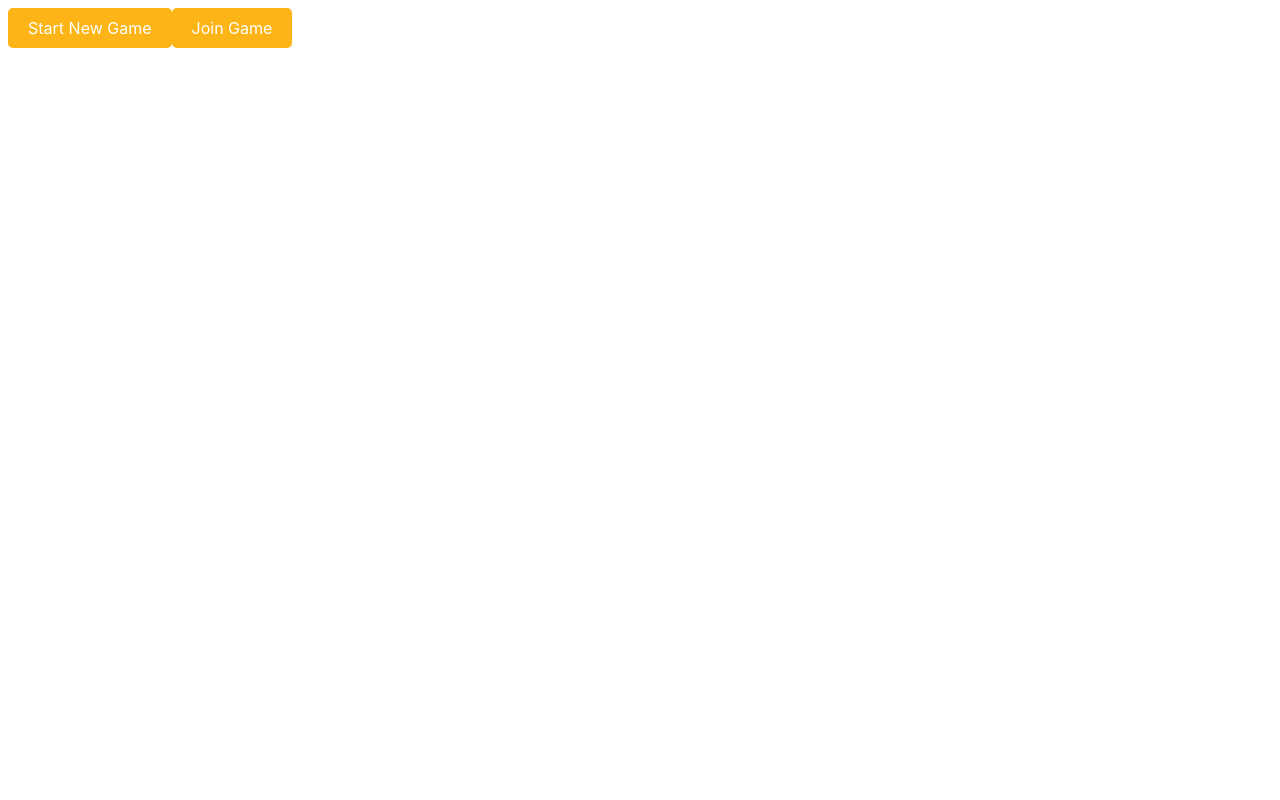
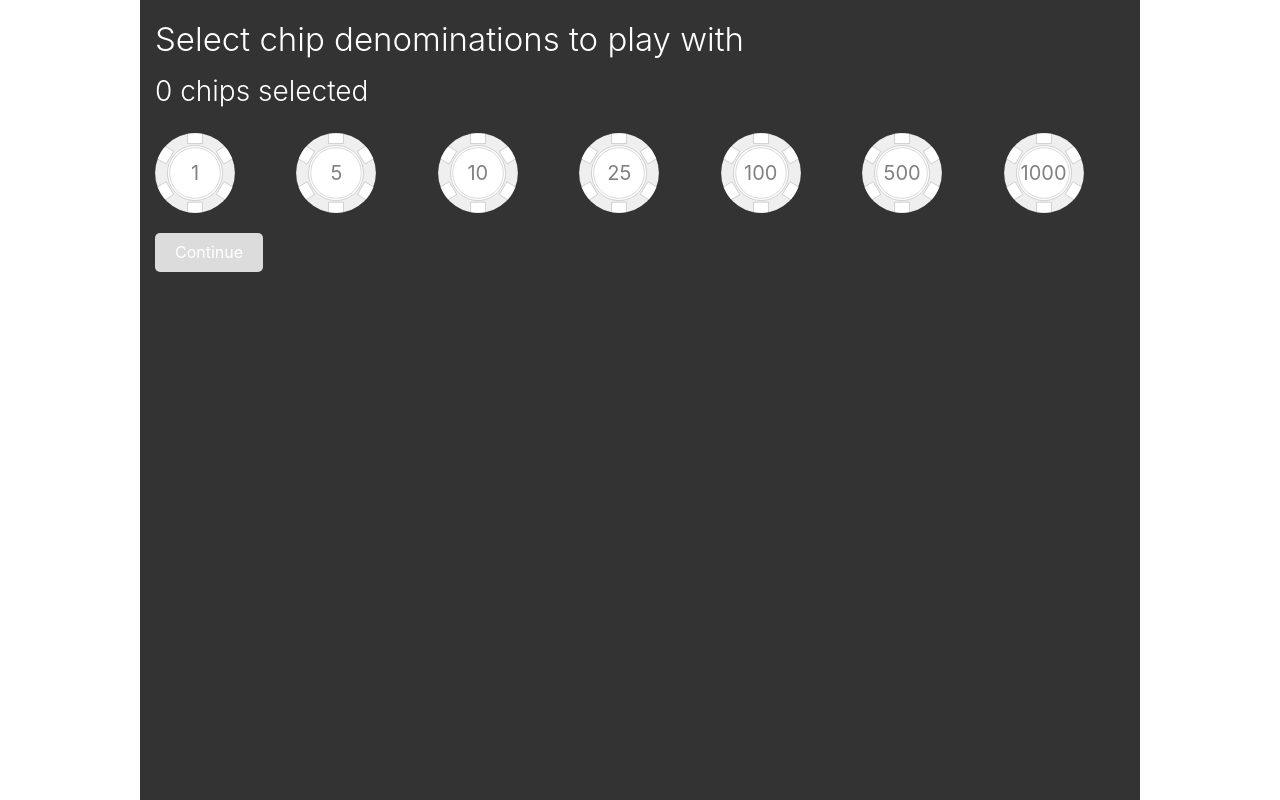
Before and after one commit to jimmaaay/virtual-poker-chips, a React (Create React App) app: page /setup in a window 1280 px wide. Built offline with nearby package versions, Linux system fonts and the light colour scheme.

Commit message:
Created ChipSelector view

```diff
--- a/package.json
+++ b/package.json
@@ -3,6 +3,8 @@
   "version": "0.1.0",
   "private": true,
   "dependencies": {
+    "@reach/router": "^1.2.1",
+    "normalize.css": "^8.0.1",
     "react": "^16.9.0",
     "react-dom": "^16.9.0",
     "react-scripts": "3.1.2",
--- a/src/GlobalStyles.ts
+++ b/src/GlobalStyles.ts
@@ -1,9 +1,18 @@
 import { createGlobalStyle } from 'styled-components';
 
 const GlobalStyles = createGlobalStyle`
+  *, *::before, *::after {
+    box-sizing: border-box;
+  }
+
   html {
     font-size: 62.5%;
     font-family: -apple-system, BlinkMacSystemFont, "Segoe UI", Roboto, Helvetica, Arial, sans-serif, "Apple Color Emoji", "Segoe UI Emoji", "Segoe UI Symbol";
+    line-height: 1.5;
+  }
+
+  p {
+    margin: 0 0 2.5rem;
   }
 `;
 
--- a/src/components/Headings/Headings.tsx
+++ b/src/components/Headings/Headings.tsx
@@ -8,6 +8,13 @@ import styled from 'styled-components';
 const sharedHeadingStyles = `
   line-height: 1.2;
   font-weight: 300;
+  margin: 0 0 2.5rem;
+
+  + h1,
+  + h2,
+  + h3 {
+    margin-top: -1rem;
+  }
 `;
 
 export const H1 = styled.h1`
@@ -20,7 +27,7 @@ export const H2 = styled.h2`
   font-size: 3.3rem;
 `
 
-export const h3 = styled.h3`
+export const H3 = styled.h3`
   ${sharedHeadingStyles}
   font-size: 2.8rem;
 `;
--- a/src/components/PokerChip/PokerChip.tsx
+++ b/src/components/PokerChip/PokerChip.tsx
@@ -9,7 +9,8 @@ interface PokerChipProps {
   /**
    * A function that will be called when the PokerChip is clicked
    */
-  onClick: MouseEventHandler<HTMLButtonElement>;
+  onClick: any;
+  // onClick: (args: { chipValue: number, event: MouseEventHandler<HTMLButtonElement> }) => void;
 
   /**
    * Controls the chip transparency
@@ -84,7 +85,7 @@ const PokerChip = (props: PropsWithChildren<PokerChipProps>) => {
     <ChipButton
       transparent={transparent}
       chipColour={chipColour}
-      onClick={onClick}
+      onClick={(event) => {onClick({ event, chipValue })}}
       disabled={disabled}
     >
       <ChipSVG xmlns="http://www.w3.org/2000/svg" viewBox="0 0 496.159 496.159">
--- a/src/index.tsx
+++ b/src/index.tsx
@@ -1,13 +1,34 @@
 import React, { Fragment } from 'react';
 import ReactDOM from 'react-dom';
+import { Router } from '@reach/router';
+import styled from 'styled-components';
+import 'normalize.css';
 import GlobalStyles from './GlobalStyles';
 import Welcome from './views/Welcome/Welcome';
+import Game from './views/Game/Game';
+import ChipSelector from './views/ChipSelector/ChipSelector';
 import * as serviceWorker from './serviceWorker';
+
+const Container = styled.main`
+  padding: 2rem 1.5rem;
+  max-width: 100rem;
+  margin: 0 auto;
+  min-height: 100vh;
+  background: #333;
+  color: #fff;
+`;
+
 
 ReactDOM.render(
   <Fragment>
     <GlobalStyles />
-    <Welcome />
+    <Container>
+      <Router>
+        <Welcome path="/" />
+        <ChipSelector path="/setup" />
+        <Game path="/game/:id" />
+      </Router>
+    </Container>
   </Fragment>,
   document.getElementById('root'),
 );
--- /dev/null
+++ b/src/views/ChipSelector/ChipSelector.tsx
@@ -0,0 +1,72 @@
+import React, { useState } from 'react';
+import { RouteComponentProps, navigate } from '@reach/router';
+import styled from 'styled-components';
+import PokerChip, { chipColours } from '../../components/PokerChip/PokerChip';
+import Button from '../../components/Button/Button';
+import { H2, H3 } from '../../components/Headings/Headings';
+
+const ChipSection = styled.div`
+  display: grid;
+  grid-template-columns: repeat(auto-fit, minmax(8rem, 1fr));
+  grid-gap: 2rem;
+  margin: 0 0 2rem;
+`;
+
+const ChipSelector = (props: RouteComponentProps) => {
+
+  const [state, setState] = useState({
+    selectedChips: [] as number[],
+  });
+
+  const { selectedChips } = state;
+
+  const toggleSelectedChip = (chipValue: number) => {
+    let chips = [ ...selectedChips ];
+    if (chips.includes(chipValue)) {
+      chips = chips.filter(value => value !== chipValue);
+    } else {
+      chips.push(chipValue);
+    }
+
+    setState({
+      ...state,
+      selectedChips: chips,
+    });
+
+  };
+
+  const continueClick = () => {
+    setTimeout(() => { // Dummy ajax request to setup the game
+      navigate('/game/1');
+    }, 1000);
+  };
+
+  return (
+    <section>
+      <H2>Select chip denominations to play with</H2>
+      <H3>{selectedChips.length} chips selected</H3>
+      <ChipSection>
+        { Object.keys(chipColours).map((chipValueText) => {
+          const chipValue = parseInt(chipValueText)
+          const transparent = !selectedChips.includes(chipValue);
+          return (
+            <PokerChip
+              key={chipValue}
+              chipValue={chipValue as any}
+              transparent={transparent}
+              onClick={(args: any) => toggleSelectedChip(args.chipValue)}
+            />
+          )
+        }) }
+      </ChipSection>
+      <Button
+        disabled={selectedChips.length === 0}
+        onClick={continueClick}
+      >
+        Continue
+      </Button>
+    </section>
+  );
+};
+
+export default ChipSelector;
--- /dev/null
+++ b/src/views/Game/Game.tsx
@@ -0,0 +1,12 @@
+import React from 'react';
+import { RouteComponentProps } from '@reach/router';
+
+const Game = (props: RouteComponentProps) => {
+  return (
+    <section>
+      game
+    </section>
+  );
+};
+
+export default Game;
--- a/src/views/Welcome/Welcome.tsx
+++ b/src/views/Welcome/Welcome.tsx
@@ -1,7 +1,8 @@
 import React from 'react';
+import { RouteComponentProps } from '@reach/router';
 import Button from '../../components/Button/Button';
 
-const Welcome = () => {
+const Welcome = (props: RouteComponentProps) => {
   return (
     <section>
       <Button>Start New Game</Button>
```
Also changed, not shown: 1 other file (tests, documents, lock files or other folders).
